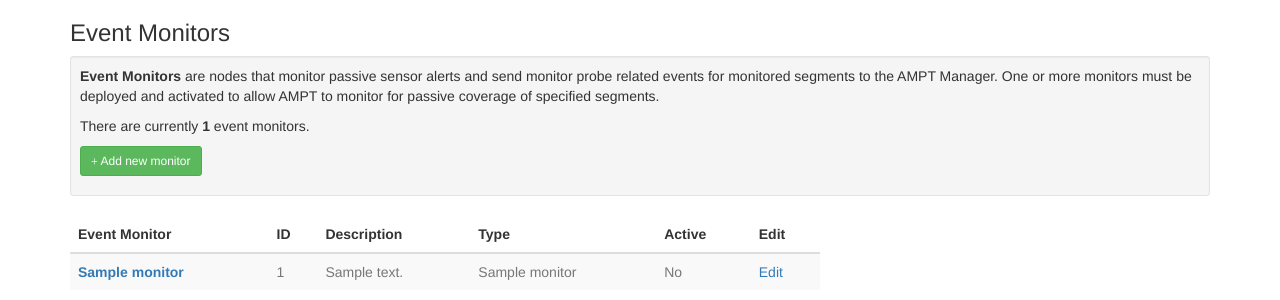
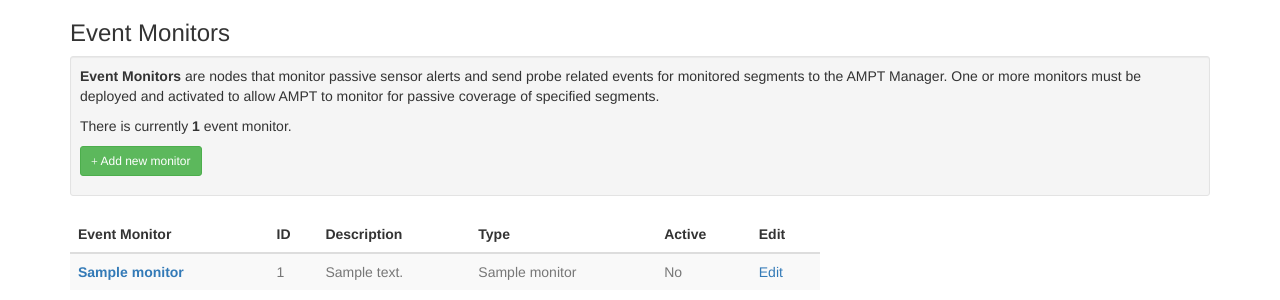
Before and after one commit to nids-io/ampt-manager, a Python web app: template ampt_manager/web/templates/eventmonitor_list.html in a window 1280 px wide. Shown: the top 300 px of the page. Run offline with Jinja, Linux system fonts and the light colour scheme; the template is opened without the code that fills it: most values are stand-ins (such as "Sample title", 1, 10 or a date in 2020); some libraries are stand-ins or nearby versions; some web fonts are replaced.

Commit message:
Support conditional pluralization of object references in list templates

```diff
--- a/ampt_manager/web/templates/eventmonitor_list.html
+++ b/ampt_manager/web/templates/eventmonitor_list.html
@@ -4,8 +4,9 @@
 {% block title %}Event Monitors{% endblock %}
 
 {% block topsummary %}
-        <p><strong>Event Monitors</strong> are nodes that monitor passive sensor alerts and send monitor probe related events for monitored segments to the AMPT Manager. One or more monitors must be deployed and activated to allow AMPT to monitor for passive coverage of specified segments.</p>
-        <p>There are currently <strong>{{ objects|length }}</strong> event monitors.</p>
+        {% set obj_singular = True if objects.count() == 1 else False %}
+        <p><strong>Event Monitors</strong> are nodes that monitor passive sensor alerts and send probe related events for monitored segments to the AMPT Manager. One or more monitors must be deployed and activated to allow AMPT to monitor for passive coverage of specified segments.</p>
+        <p>There {{ 'is' if obj_singular else 'are' }} currently {% if objects %}<strong>{{ objects|length }}</strong>{% else %}no{% endif %} event monitor{% if not obj_singular %}s{% endif %}.</p>
         <p><a href="{{ url_for('MonitorView:create') }}" class="btn btn-success btn-sm" role="button"><span class="glyphicon glyphicon-plus" aria-hidden="true"></span> Add new monitor</a></p>
 {% endblock %}
 
--- a/ampt_manager/web/templates/monitoredsegment_list.html
+++ b/ampt_manager/web/templates/monitoredsegment_list.html
@@ -4,8 +4,9 @@
 {% block title %}Monitored Segments{% endblock %}
 
 {% block topsummary %}
+        {% set obj_singular = True if objects.count() == 1 else False %}
         <p><strong>Monitored Segments</strong> represent network segments that are inspected by passive monitoring devices. These provide AMPT with the information it needs to send crafted IP probe packets to specified destinations, allowing monitoring devices to alert when the probe reaches the desired segment.</p>
-        <p>There are currently <strong>{{ objects|length }}</strong> monitored segments. Before adding monitored segments, at least one <a href="{{ url_for('GeneratorView:index') }}">Probe Generator</a> must be deployed and activated.</p>
+        <p>There {{ 'is' if obj_singular else 'are' }} currently {% if objects %}<strong>{{ objects|length }}</strong>{% else %}no{% endif %} monitored segment{% if not obj_singular %}s{% endif %}. Before adding segments, at least one <a href="{{ url_for('GeneratorView:index') }}">Probe Generator</a> must be deployed and activated.</p>
         <p><a href="{{ url_for('SegmentView:create') }}" class="btn btn-success btn-sm" role="button"><span class="glyphicon glyphicon-plus" aria-hidden="true"></span> Add new segment</a></p>
 {% endblock %}
 
--- a/ampt_manager/web/templates/probegenerator_list.html
+++ b/ampt_manager/web/templates/probegenerator_list.html
@@ -4,9 +4,10 @@
 {% block title %}Probe Generators{% endblock %}
 
 {% block topsummary %}
+        {% set obj_singular = True if objects.count() == 1 else False %}
         <p><strong>Probe Generators</strong> are nodes which listen for requests from the AMPT Manager to send probe packets to monitored network segments. One or more generators must be deployed and activated to configure monitoring for network segments.</p>
         <p>There is already a default probe generator configured for the local host. To use it, deploy the <tt>ampt-generator</tt> package on the AMPT Manager and activate it below.</p>
-        <p>There are currently <strong>{{ objects|length }}</strong> probe generators.</p>
+        <p>There {{ 'is' if obj_singular else 'are' }} currently {% if objects %}<strong>{{ objects|length }}</strong>{% else %}no{% endif %} probe generator{% if not obj_singular %}s{% endif %}.</p>
         <p><a href="{{ url_for('GeneratorView:create') }}" class="btn btn-success btn-sm" role="button"><span class="glyphicon glyphicon-plus" aria-hidden="true"></span> Add new generator</a></p>
 {% endblock %}
 
```
